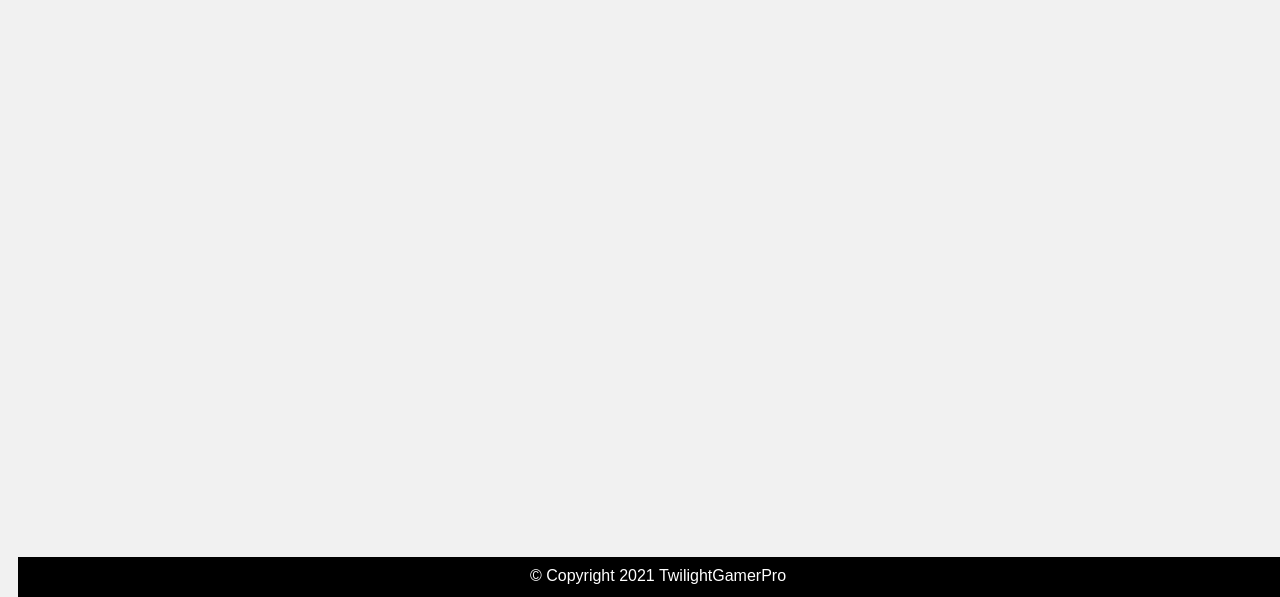
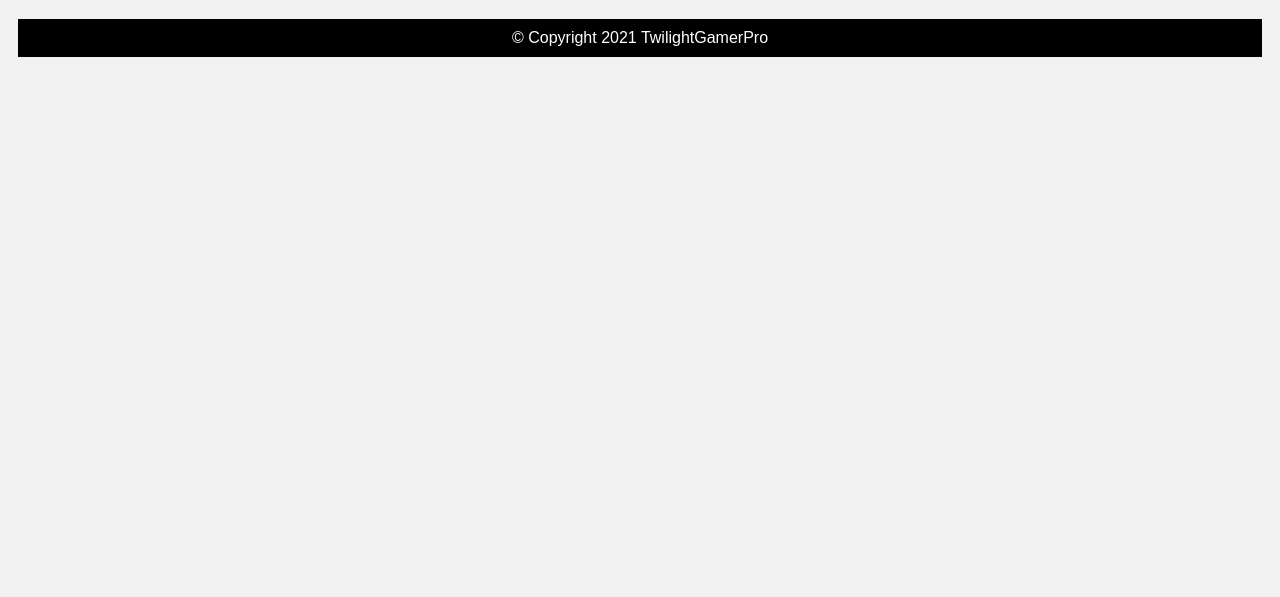
Before and after one commit to TwilightGamerPro/TwilightGamerPro.github.io, a plain HTML site: page index.html in a window 1280 px wide. Shown: the part 203-800 px from the top of the page. Drawn offline with Linux system fonts and the light colour scheme.

Commit message:
2.46% REALLY STARTING TO HATE CSS

```diff
--- a/styles/style-main.css
+++ b/styles/style-main.css
@@ -51,10 +51,7 @@ li:last-child {
   text-align: center;
   color: white;
   padding: 10px;
-  position: absolute;
-  bottom: 0;
-  width: 100%;
-  height: 2.5rem;            /* Footer height */
+
 }
 
 .header {
```
